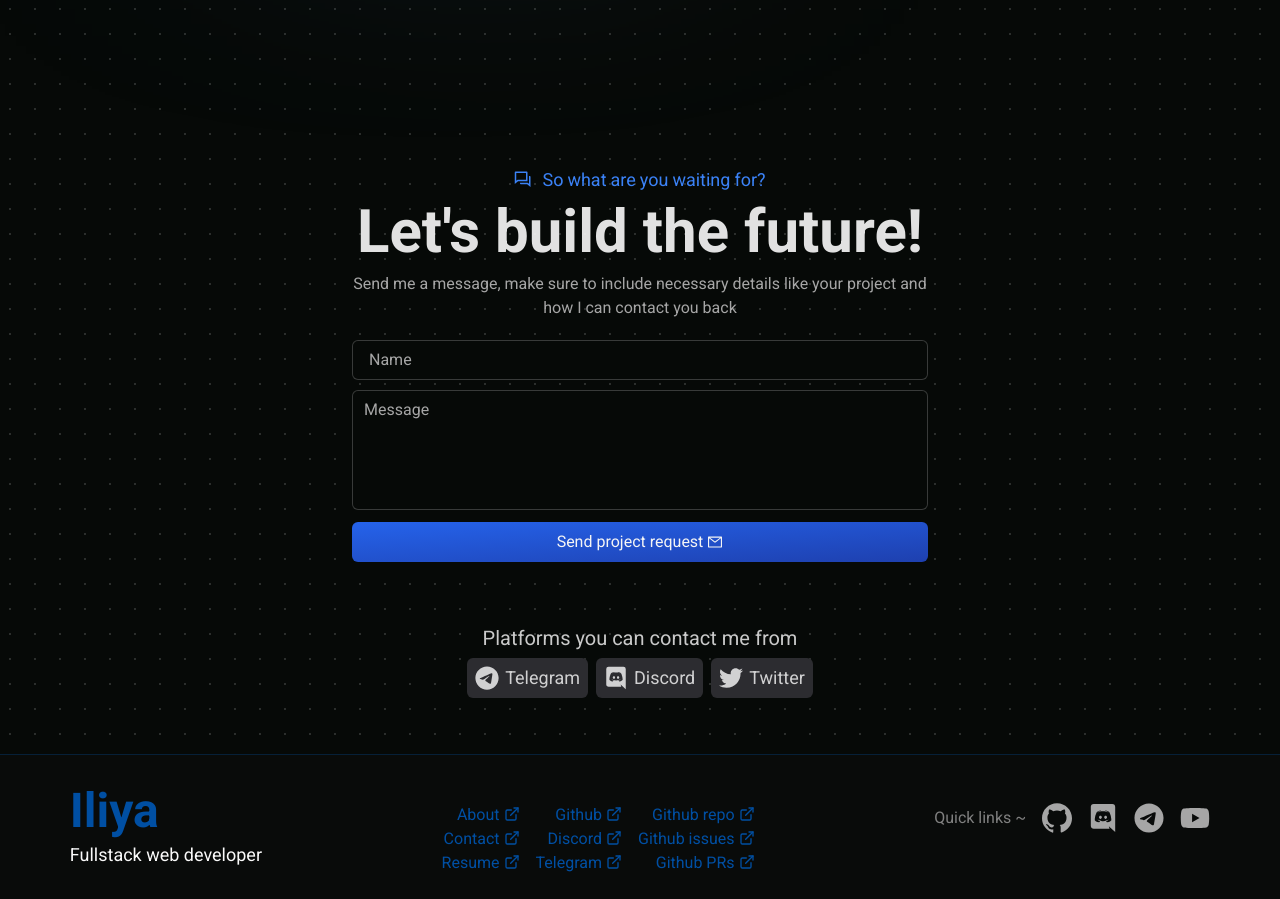
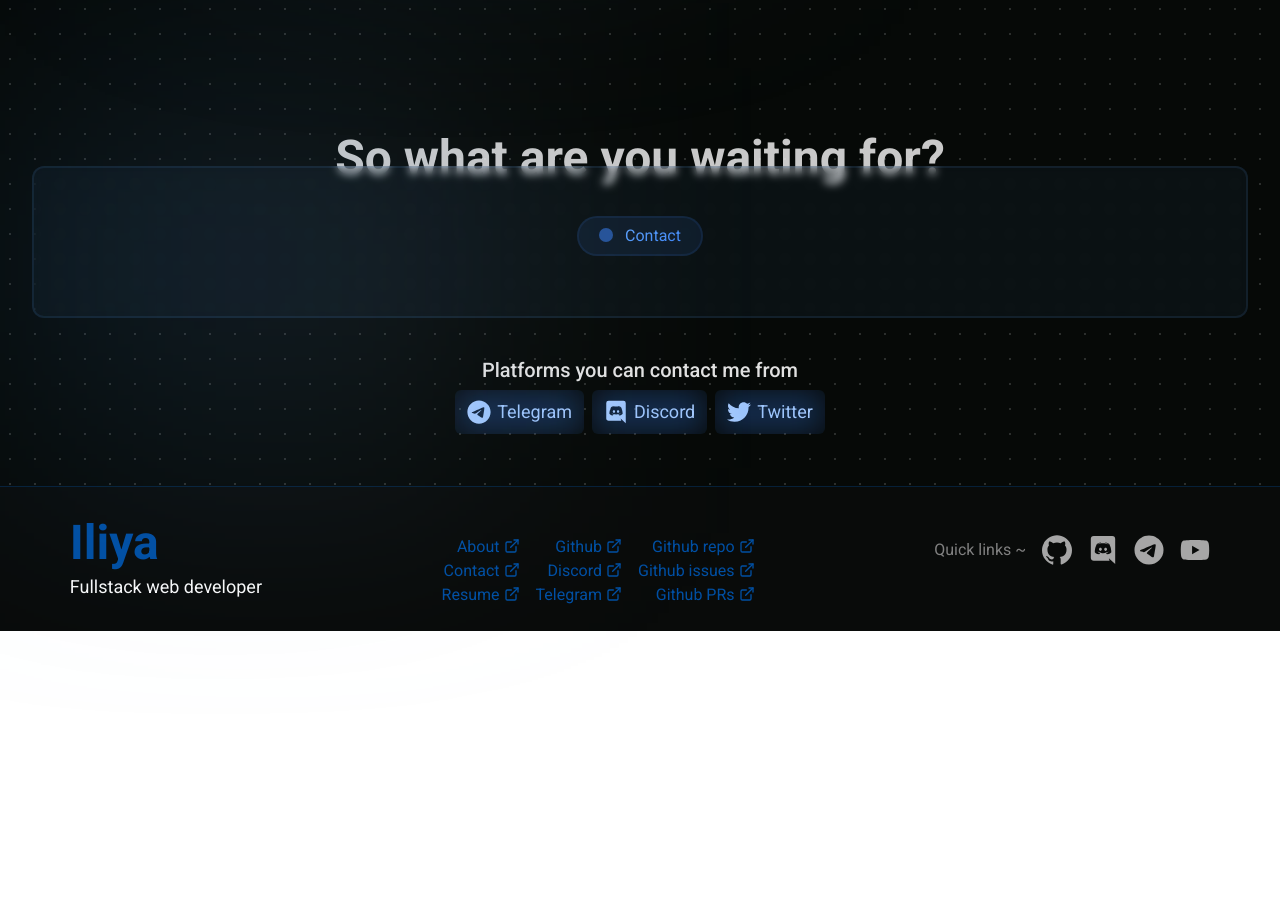
Before and after one commit to Humboorgir/portfolio-v3, a Next.js app: page / in a window 1280 px wide. Shown: the part 5300-6199 px from the top of the page. After the commit the page ends 5931 px from the top, so only its background shows below. Built offline with nearby package versions, Linux system fonts and the light colour scheme.

Commit message:
feat: rework contact-section

```diff
--- a/src/components/home/contact-section/contact-section.tsx
+++ b/src/components/home/contact-section/contact-section.tsx
@@ -32,72 +32,48 @@ const ContactSection = () => {
   };
 
   return (
-    <Container className="flex flex-col items-center">
-      <Column items="center" className="text-center p-10 z-10 mb-4">
-        <Row ref={titleRef} className="text-blue-500 !text-lg !flex !items-center space-x-1">
-          <Project className="text-lg mr-1.5 mb-0.5" />
-          {"So what are you waiting for?".split(" ").map((text, i) => {
-            return (
-              <m.span
-                initial="hidden"
-                whileInView="shown"
-                variants={mVariants}
-                transition={{ delay: (i + 1) / 10, ease: mEase, duration: 0.5 }}>
-                {text}
-              </m.span>
-            );
-          })}
-        </Row>
+    <Container className="flex flex-col items-center w-full">
+      <Text className="text-foreground/80 -mb-4" variant="h2">
+        So what are you waiting for?
+      </Text>
+      <Column
+        items="center"
+        className="relative text-center !pt-12 p-7 md:p-10 z-10 bg-blue-400/5 rounded-xl backdrop-blur-sm
+        border-2 border-blue-400/10 mb-8 w-full">
+        <div
+          className="absolute top-0 left-0 h-[200px] w-[400px]
+          bg-gradient-to-r from-primary/40 to-blue-200/30 blur-[140px]"
+          aria-hidden
+        />
+
+        <span
+          className="mb-5 flex items-center justify-between border-2 border-blue-500/10 px-5 py-1.5 rounded-full
+        bg-blue-500/10 w-fit">
+          <div className="h-3.5 w-3.5 mb-0.5 rounded-full bg-blue-500 animate-pulse mr-3" />
+          <span className="bg-clip-text text-transparent bg-gradient-to-br from-blue-400 to-blue-500">
+            Contact
+          </span>
+        </span>
+
         {visible && (
           <>
-            <MText
-              initial="hidden"
-              animate="shown"
-              variants={mVariants}
-              transition={{ delay: 1.2, ease: mEase, duration: 1 }}
-              className="text-foreground/90 z-20 !text-4xl md:!text-6xl"
-              variant="h2">
+            <Text className="text-foreground/90 z-20" variant="h2">
               Let's build the future!
-            </MText>
-            <MText
-              initial="hidden"
-              animate="shown"
-              variants={mVariants}
-              transition={{ delay: 1.3, ease: mEase, duration: 0.7 }}
-              className="max-w-xl mb-5"
-              variant="p">
+            </Text>
+            <Text className="max-w-prose text-center mb-5" variant="p">
               Send me a message, make sure to include necessary details like your project and how I can
               contact you back
-            </MText>
-            <MInput
-              initial="hidden"
-              animate="shown"
-              variants={mVariants}
-              transition={{ delay: 1.4, ease: mEase, duration: 0.7 }}
-              className="w-full mb-2.5 self-start"
-              placeholder="Name"
-            />
-            <MTextArea
-              initial="hidden"
-              animate="shown"
-              variants={mVariants}
-              transition={{ delay: 1.5, ease: mEase, duration: 0.7 }}
-              className="w-full mb-3"
-              placeholder="Message"
-            />
-            <MButton
-              className="w-full bg-gradient-to-br from-blue-600 to-blue-800"
-              initial="hidden"
-              animate="shown"
-              variants={mVariants}
-              transition={{ delay: 1.6, ease: mEase, duration: 0.7 }}>
+            </Text>
+            <Input className="w-full max-w-[660px] mb-2.5" placeholder="Name" />
+            <TextArea className="w-full max-w-[660px] mb-5" placeholder="Message" />
+            <Button className="w-full max-w-[660px] bg-gradient-to-br from-blue-600 to-blue-800">
               Send project request <Mail className="ml-1" />
-            </MButton>
+            </Button>
           </>
         )}
       </Column>
 
-      <Text variant="h4" className="text-foreground/80">
+      <Text variant="h4" className="text-foreground/90 font-medium">
         Platforms you can contact me from
       </Text>
       <Row className="space-x-2 mb-10">
@@ -107,7 +83,11 @@ const ContactSection = () => {
               name: "Telegram",
               description: "@Humboorgir",
               displayText: (
-                <Button size="sm" variant="secondary" className="text-lg text-foreground/80">
+                <Button
+                  size="default"
+                  variant="ghost"
+                  className="text-lg bg-transparent text-blue-200 relative">
+                  <div className="absolute top-0 left-0 right-0 bottom-0 bg-blue-500/30 blur-lg" />
                   <Telegram className="text-2xl mr-1.5" /> Telegram
                 </Button>
               ),
@@ -116,7 +96,11 @@ const ContactSection = () => {
               name: "Discord",
               description: "Humboorgir",
               displayText: (
-                <Button size="sm" variant="secondary" className="text-lg text-foreground/80">
+                <Button
+                  size="default"
+                  variant="ghost"
+                  className="text-lg bg-transparent text-blue-200 relative">
+                  <div className="absolute top-0 left-0 right-0 bottom-0 bg-blue-500/30 blur-lg" />
                   <Discord className="text-2xl mr-1.5" /> Discord
                 </Button>
               ),
@@ -125,7 +109,11 @@ const ContactSection = () => {
               name: "Twitter",
               description: "@Humboorgir",
               displayText: (
-                <Button size="sm" variant="secondary" className="text-lg text-foreground/80">
+                <Button
+                  size="default"
+                  variant="ghost"
+                  className="text-lg bg-transparent text-blue-200 relative">
+                  <div className="absolute top-0 left-0 right-0 bottom-0 bg-blue-500/30 blur-lg" />
                   <Twitter className="text-2xl mr-1.5" /> Twitter
                 </Button>
               ),
--- a/src/components/ui/input/input.tsx
+++ b/src/components/ui/input/input.tsx
@@ -14,22 +14,21 @@ export type InputProps = React.InputHTMLAttributes<HTMLInputElement>;
 const Input = React.forwardRef<HTMLInputElement, InputProps>(
   ({ className, type, placeholder, ...props }, ref) => {
     return (
-      <div className={cn("relative h-10 w-full", className)} ref={ref}
-      {...props}>
+      <div className={cn("relative h-10 w-full", className)} ref={ref} {...props}>
         <input
           type={type}
-          className="absolute flex top-0 left-0 bottom-0 right-0 rounded-md bg-background px-3 py-2 text-sm
+          className="absolute flex top-0 left-0 bottom-0 right-0 rounded-md bg-transparent px-3 py-2 text-sm
         ring-offset-background focus-visible:outline-none border border-ring text-foreground
          disabled:cursor-not-allowed disabled:opacity-50 focus:ring-offset-3 focus:border-3
-         focus:border-primary transition-[border] placeholder:text-transparent peer"
+         focus:border-blue-500 transition-[border] placeholder:text-transparent peer"
           placeholder={placeholder}
         />
         <label
           className="absolute peer-placeholder-shown:top-[50%] text-foreground-light
           peer-placeholder-shown:left-[13px] peer-placeholder-shown:text-base
           peer-focus:!top-0 peer-focus:!left-[8px] peer-focus:!text-xs
-           bg-background px-1 transition-all duration-200 pointer-events-none translate-y-[-50%]
-        z-10 top-0 left-[8px] peer-focus:text-primary text-xs">
+          bg-[#0F1A23] px-1 transition-all duration-200 pointer-events-none translate-y-[-50%]
+        z-10 top-0 left-[8px] peer-focus:text-blue-500 text-xs">
           {placeholder}
         </label>
       </div>
--- a/src/components/ui/textarea/textarea.tsx
+++ b/src/components/ui/textarea/textarea.tsx
@@ -12,19 +12,19 @@ const TextArea = React.forwardRef<HTMLTextAreaElement, InputProps>(
       // @ts-ignore
       <div className={cn("relative min-h-[120px] max-w-[670px] w-full", className)} ref={ref} {...props}>
         <textarea
-          className="absolute flex top-0 left-0 bottom-0 right-0 rounded-md px-3 py-3 bg-background
+          className="absolute flex top-0 left-0 bottom-0 right-0 rounded-md px-3 py-3 bg-transparent
         focus-visible:outline-none border disabled:cursor-not-allowed
         disabled:opacity-50 border-3 border-ring transition-[border] text-foreground
-         placeholder:text-transparent peer resize-none focus:border-primary"
+         placeholder:text-transparent peer resize-none focus:border-blue-500"
           maxLength={maxLength}
           placeholder={placeholder}
           disabled={disabled}
         />
         <label
-          className="absolute peer-placeholder-shown:top-2 peer-focus:!text-primary
+          className="absolute peer-placeholder-shown:top-2 peer-focus:!text-blue-500
           peer-placeholder-shown:left-2 peer-placeholder-shown:text-base
           peer-focus:!-top-1.5 peer-focus:!left-[8px] peer-focus:!text-xs
-           bg-background px-1 transition-all duration-200 pointer-events-none
+           bg-[#0F1A23] px-1 transition-all duration-200 pointer-events-none
         z-10 -top-1.5 left-[8px] text-foreground-light peer-disabled:opacity-50 text-xs">
           {placeholder}
         </label>
```
